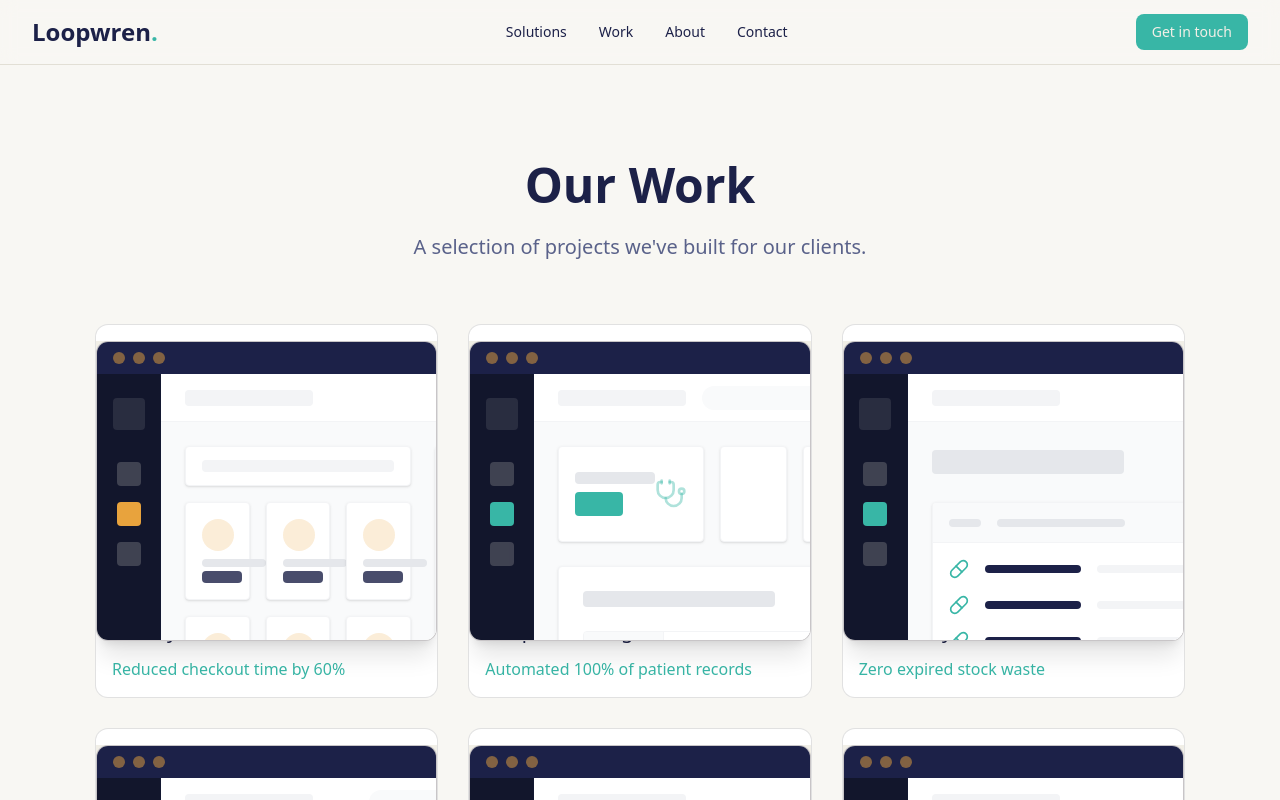
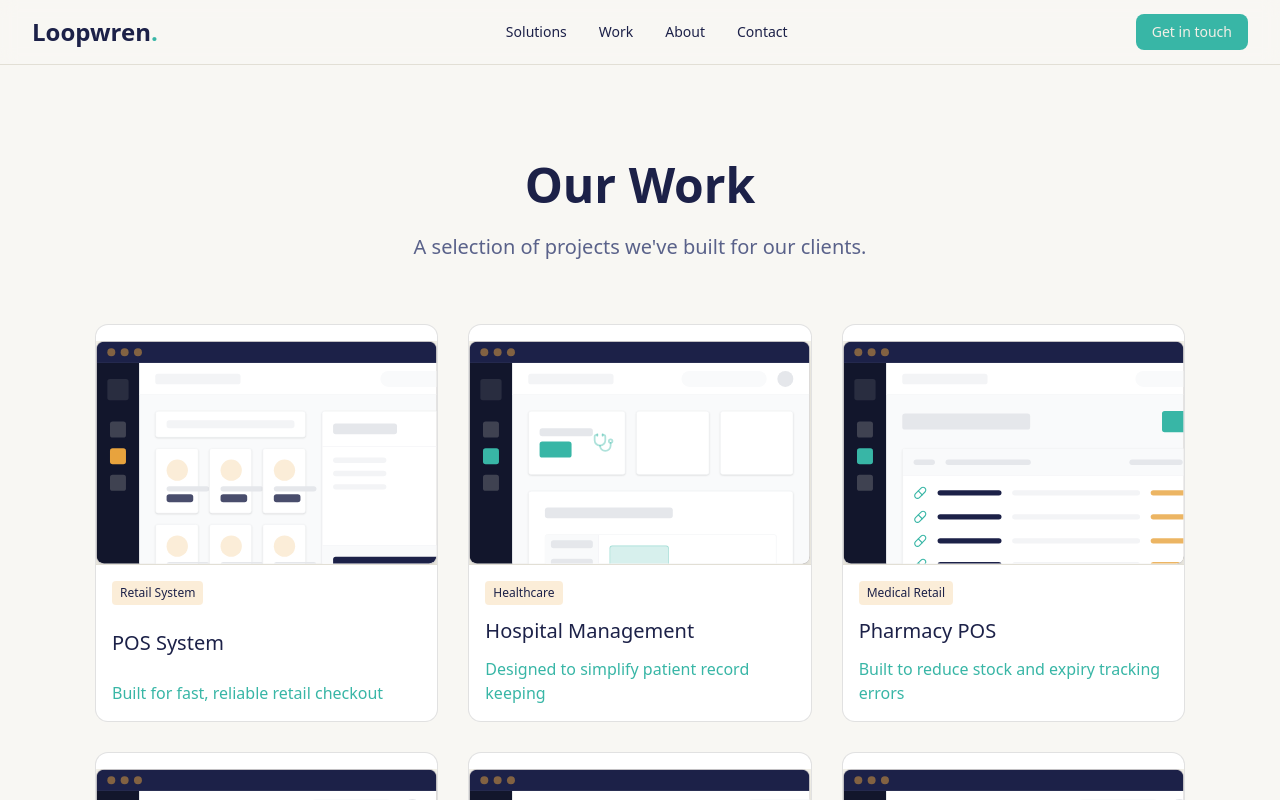
Before and after one commit to naimprince010-ship-it/loopwren, a Next.js app: page /work in a window 1280 px wide. Shown: the top 800 px of the page. Built offline with nearby package versions, Linux system fonts and the light colour scheme.

Commit message:
Update work page: fix mockup overflow and update result stats

```diff
--- a/app/work/page.tsx
+++ b/app/work/page.tsx
@@ -12,7 +12,7 @@ const projects = [
     id: "pos-system",
     name: "POS System",
     tag: "Retail System",
-    result: "Reduced checkout time by 60%",
+    result: "Built for fast, reliable retail checkout",
     problem: "A major retail chain was facing issues with slow checkout times and inaccurate inventory tracking across multiple branches.",
     solution: "We deployed our unified Point-of-Sale (POS) system, integrating barcode scanning and centralized real-time inventory management.",
     outcome: "Checkout speeds improved by 60%, and inventory discrepancies were reduced to zero across all 15 branch locations.",
@@ -22,7 +22,7 @@ const projects = [
     id: "hospital-management",
     name: "Hospital Management",
     tag: "Healthcare",
-    result: "Automated 100% of patient records",
+    result: "Designed to simplify patient record keeping",
     problem: "A busy urban hospital relied heavily on paper-based patient files, causing delays in treatment and billing errors.",
     solution: "We implemented our comprehensive Hospital Management System (EHR), fully digitizing patient histories, doctor scheduling, and pharmacy billing.",
     outcome: "Patient wait times decreased by 40% and billing accuracy improved significantly through automated invoicing.",
@@ -32,7 +32,7 @@ const projects = [
     id: "pharmacy-pos",
     name: "Pharmacy POS",
     tag: "Medical Retail",
-    result: "Zero expired stock waste",
+    result: "Built to reduce stock and expiry tracking errors",
     problem: "A large pharmacy struggled with managing expiry dates manually, leading to financial losses from expired medications.",
     solution: "We rolled out our specialized Pharmacy POS, featuring automated expiry tracking, minimum stock alerts, and supplier management.",
     outcome: "The pharmacy eliminated expired stock waste completely and reduced inventory counting time by over 15 hours per week.",
@@ -145,8 +145,10 @@ export default function WorkPage() {
               className="cursor-pointer group hover:border-primary transition-colors flex flex-col overflow-hidden"
               onClick={() => setSelectedProject(project)}
             >
-              <div className="h-56 bg-muted relative border-b">
-                <project.Mockup />
+              <div className="h-56 bg-muted relative border-b overflow-hidden">
+                <div className="w-[150%] h-[150%] transform scale-[0.666] origin-top-left">
+                  <project.Mockup />
+                </div>
                 <div className="absolute inset-0 flex items-center justify-center opacity-0 group-hover:opacity-100 bg-background/80 transition-opacity backdrop-blur-sm z-10">
                   <span className="font-semibold text-primary">View Case Study</span>
                 </div>
```
